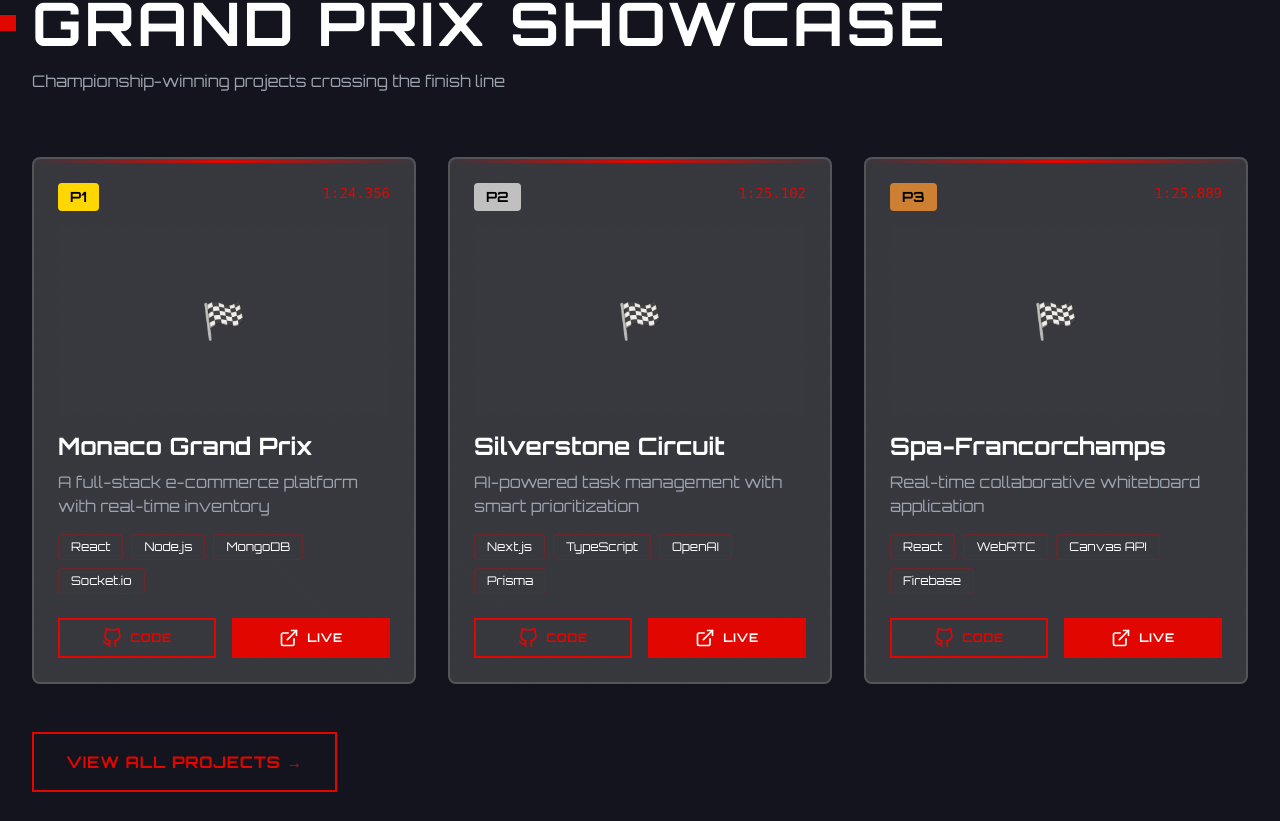
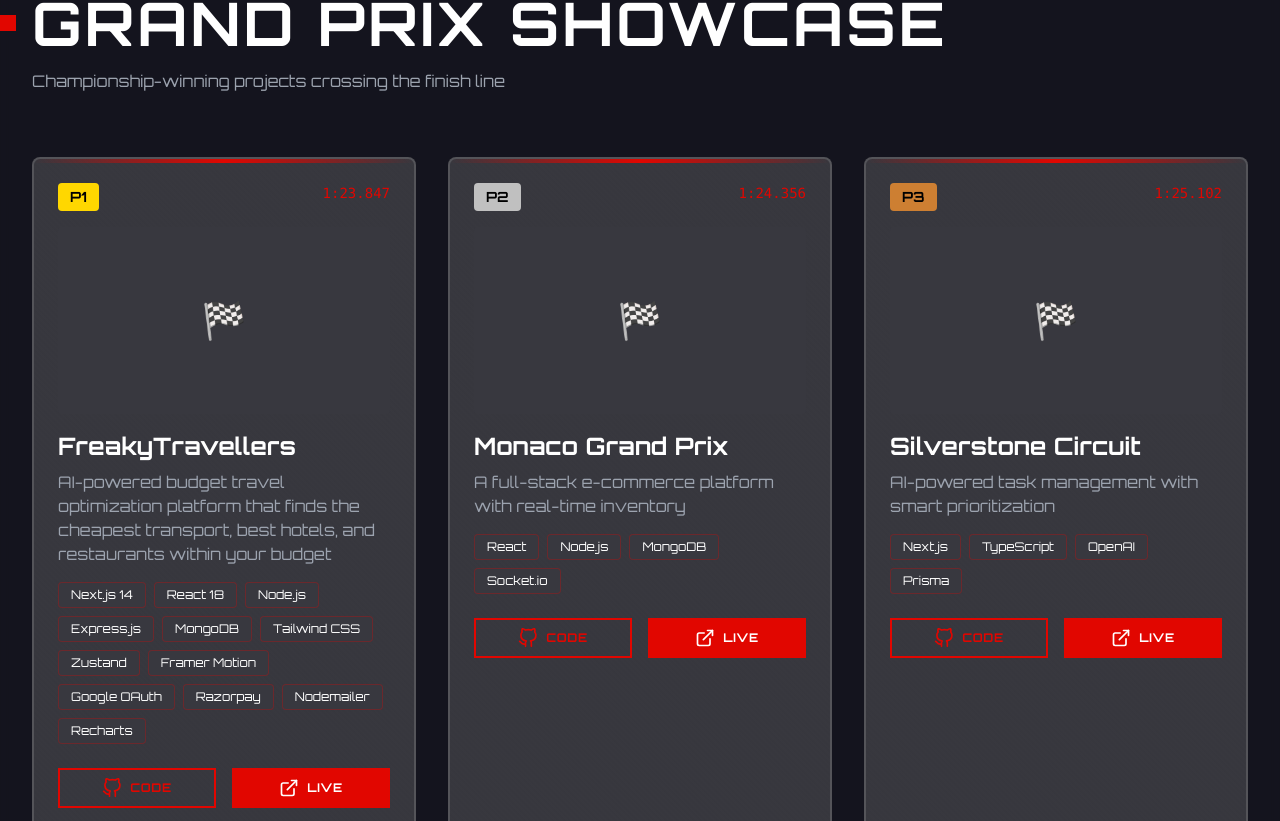
Before and after one commit to AkanshtTiwary/Portfolio, a React (Vite) app: page / in a window 1280 px wide. Shown: the part 2859-3680 px from the top of the page. Built offline with nearby package versions, Linux system fonts and the light colour scheme.

Commit message:
Add FreakyTravellers project as featured gold position

```diff
--- a/src/assets/data/projects.js
+++ b/src/assets/data/projects.js
@@ -1,34 +1,46 @@
 export const projects = [
   {
     id: 1,
+    title: 'FreakyTravellers',
+    description: 'AI-powered budget travel optimization platform that finds the cheapest transport, best hotels, and restaurants within your budget',
+    tech: ['Next.js 14', 'React 18', 'Node.js', 'Express.js', 'MongoDB', 'Tailwind CSS', 'Zustand', 'Framer Motion', 'Google OAuth', 'Razorpay', 'Nodemailer', 'Recharts'],
+    position: 1,
+    podium: 'gold',
+    lapTime: '1:23.847',
+    image: '/assets/images/freakytravellers.png',
+    github: 'https://github.com/AkanshtTiwary/FreakyTravellers',
+    live: 'https://freaky-travellers.vercel.app'
+  },
+  {
+    id: 2,
     title: 'Monaco Grand Prix',
     description: 'A full-stack e-commerce platform with real-time inventory',
     tech: ['React', 'Node.js', 'MongoDB', 'Socket.io'],
-    position: 1,
-    podium: 'gold',
+    position: 2,
+    podium: 'silver',
     lapTime: '1:24.356',
     image: '/assets/images/project1.png',
     github: 'https://github.com/yourusername/project1',
     live: 'https://project1.com'
   },
   {
-    id: 2,
+    id: 3,
     title: 'Silverstone Circuit',
     description: 'AI-powered task management with smart prioritization',
     tech: ['Next.js', 'TypeScript', 'OpenAI', 'Prisma'],
-    position: 2,
-    podium: 'silver',
+    position: 3,
+    podium: 'bronze',
     lapTime: '1:25.102',
     image: '/assets/images/project2.png',
     github: 'https://github.com/yourusername/project2',
     live: 'https://project2.com'
   },
   {
-    id: 3,
+    id: 4,
     title: 'Spa-Francorchamps',
     description: 'Real-time collaborative whiteboard application',
     tech: ['React', 'WebRTC', 'Canvas API', 'Firebase'],
-    position: 3,
+    position: 4,
     podium: 'bronze',
     lapTime: '1:25.889',
     image: '/assets/images/project3.png',
```
Also changed, not shown: 1 other file (tests, documents, lock files or other folders).
